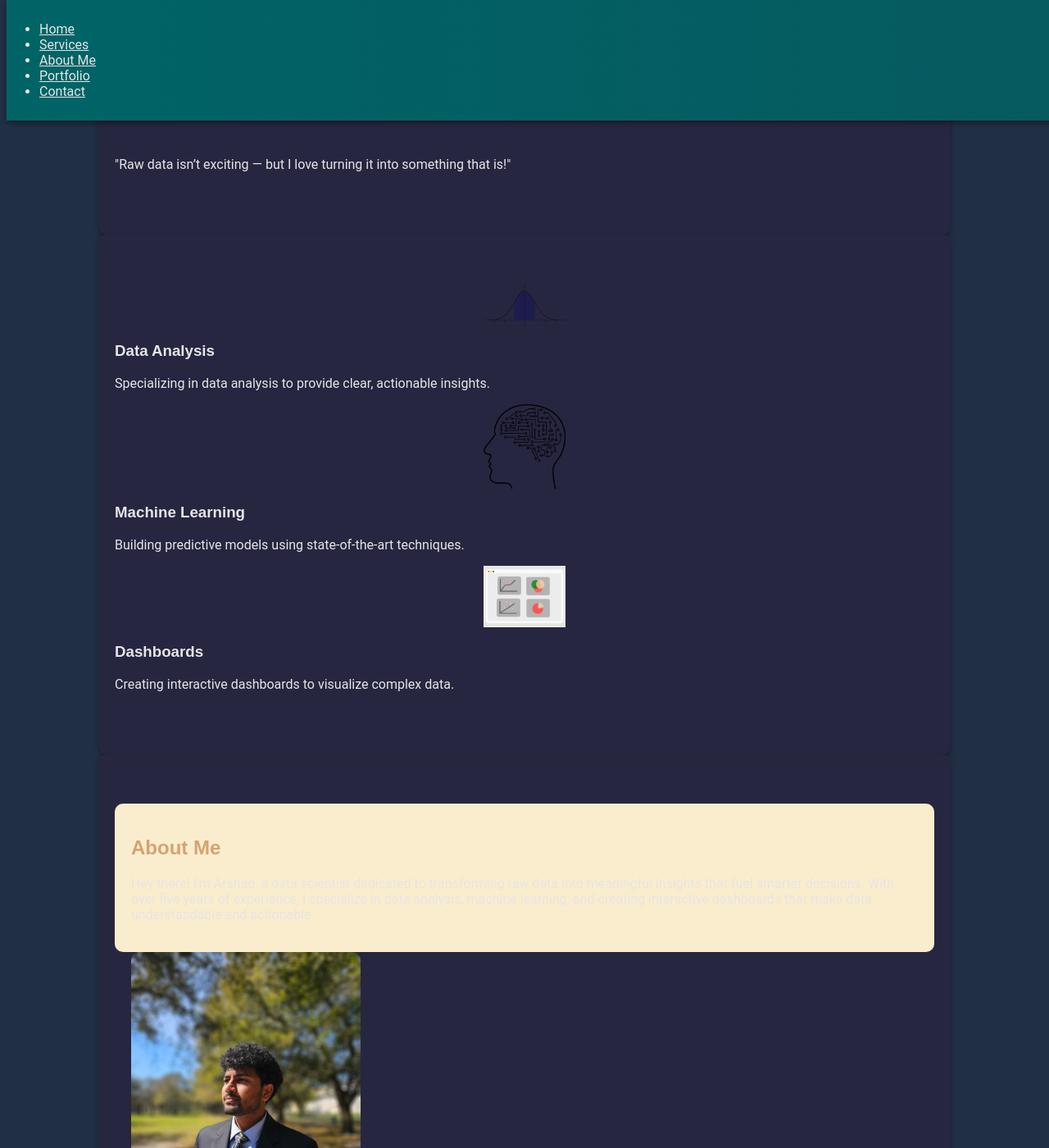
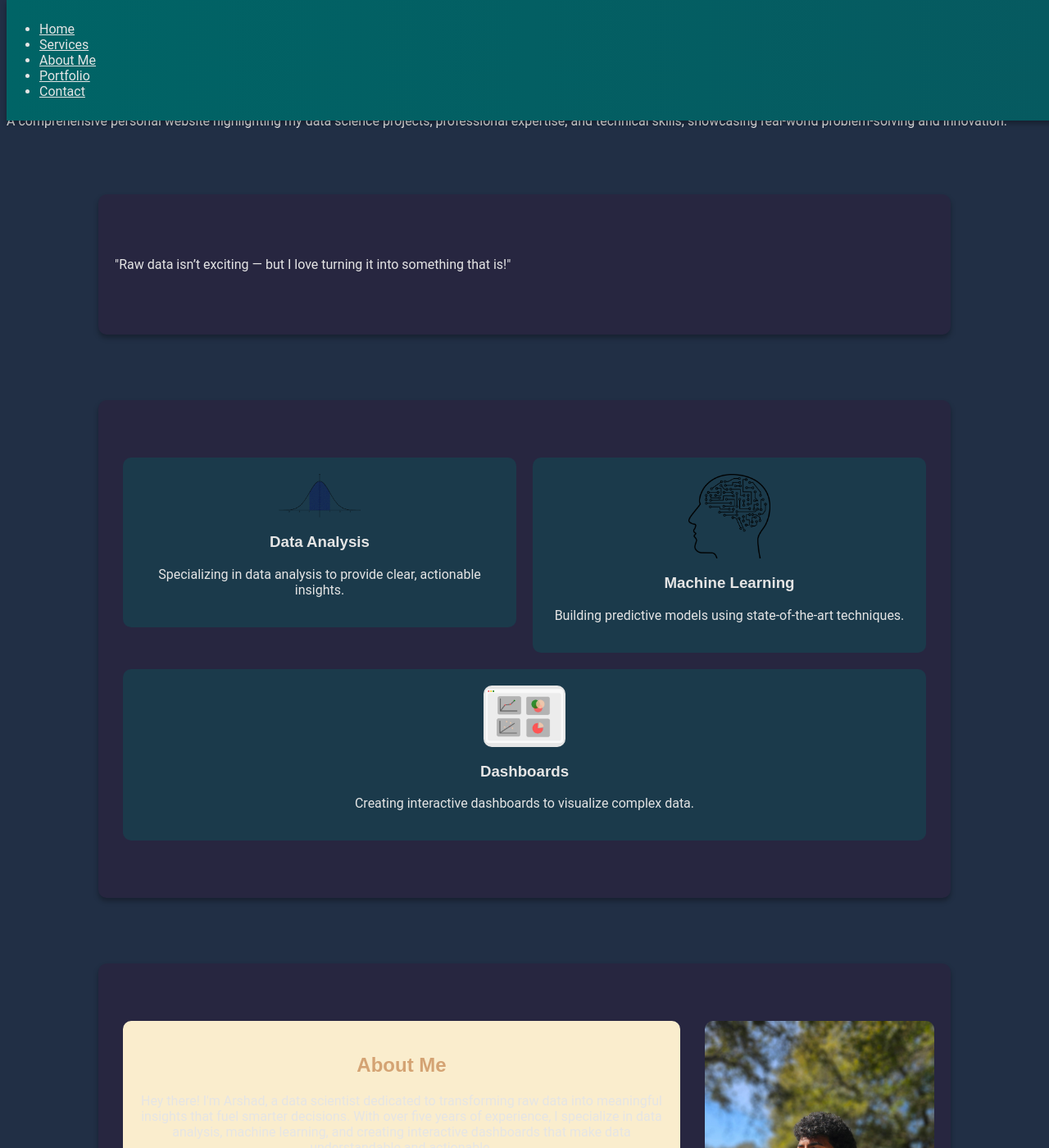
Before and after one commit to arshadsm/arshadsm.github.io, a Jekyll site: the page built from index.md, in a window 1280 px wide and 1400 px high. Shown: the whole window at 82% size. Built offline with Jekyll 4.4.1, drawn with Linux system fonts in a browser that asks for light colours.

Commit message:
Update styles.css

```diff
--- a/styles/styles.css
+++ b/styles/styles.css
@@ -5,7 +5,6 @@ body {
   background-color: #212F45; /* Background color using the darkest shade */
 }
 
-/* Headers */
 h1, h2, h3 {
   font-family: 'Montserrat', sans-serif;
   color: #E5E5E5; /* Consistent light text color */
@@ -59,14 +58,40 @@ section {
   margin: 0 auto;
 }
 
+/* Services and About Me Sections */
+.services, .about-me {
+  display: flex;
+  flex-wrap: wrap;
+  justify-content: space-around;
+  align-items: flex-start;
+}
+
+.service-item, .about-me-text {
+  flex: 1 1 30%;
+  margin: 10px;
+  text-align: center;
+  background-color: #1B3A4B; /* Background for services and about me */
+  border-radius: 10px;
+  padding: 20px;
+}
+
+.service-item img, .about-me img {
+  max-width: 80px;
+  margin: 10px auto;
+  border-radius: 10px;
+}
+
 /* Portfolio Items */
 .portfolio-item {
-  box-shadow: 0 6px 8px rgba(0, 0, 0, 0.3);
+  box-shadow: 0 6px 8px rgba(0, 0, 0, 0.1);
   transition: transform 0.3s ease, box-shadow 0.3s ease;
   margin: 10px;
   border-radius: 10px;
   overflow: hidden;
   background-color: #312244; /* Background color for portfolio items */
+  display: flex;
+  justify-content: space-between;
+  align-items: center;
 }
 
 .portfolio-item:hover {
@@ -76,9 +101,94 @@ section {
 
 .portfolio-image img {
   width: 100%;
-  height: 300px;
+  height: 200px; /* Set a fixed height */
   object-fit: cover;
   border-radius: 10px;
+}
+
+/* Prevent content from being hidden behind the fixed navbar */
+header, section {
+  margin-top: 80px; /* Adjust this value based on the height of your navbar */
+}
+
+/* Fade-In Effect */
+.fade-in {
+  opacity: 0;
+  transform: translateY(20px);
+  transition: opacity 1s ease-out, transform 1s ease-out;
+}
+
+.appear {
+  opacity: 1;
+  transform: translateY(0);
+}
+
+/* Slider */
+.slider {
+    position: relative;
+    max-width: 1000px;
+    margin: auto;
+    overflow: hidden;
+    border-radius: 10px;
+    box-shadow: 0 6px 8px rgba(0, 0, 0, 0.1);
+}
+
+.slides {
+    display: flex;
+    transition: transform 0.5s ease-in-out;
+}
+
+.slide {
+    min-width: 100%;
+    box-sizing: border-box;
+}
+
+.slide img {
+    width: 100%; /* Ensure the image takes up the full width */
+    height: 300px; /* Set a fixed height */
+    object-fit: cover; /* Cover the area while maintaining aspect ratio */
+    border-radius: 10px;
+}
+
+.caption {
+    position: absolute;
+    bottom: 20px;
+    left: 50%;
+    transform: translateX(-50%);
+    background-color: rgba(0, 0, 0, 0.5);
+    color: white;
+    padding: 10px;
+    border-radius: 5px;
+}
+
+/* Navigation Buttons for Slider */
+.prev, .next {
+  cursor: pointer;
+  position: absolute;
+  top: 50%;
+  width: auto;
+  padding: 16px;
+  margin-top: -22px;
+  color: white;
+  font-weight: bold;
+  font-size: 18px;
+  transition: 0.6s ease;
+  border-radius: 0 3px 3px 0;
+  user-select: none;
+}
+
+.prev {
+  left: 0;
+  border-radius: 3px 0 0 3px;
+}
+
+.next {
+  right: 0;
+  border-radius: 3px 0 0 3px;
+}
+
+.prev:hover, .next:hover {
+  background-color: rgba(0, 0, 0, 0.8);
 }
 
 /* Footer */
```
